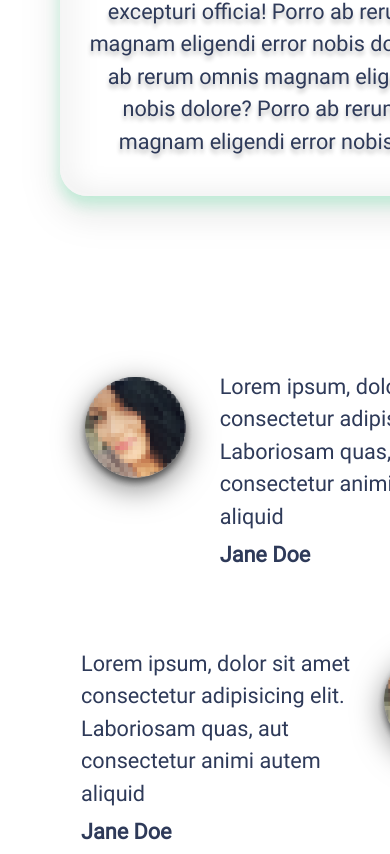
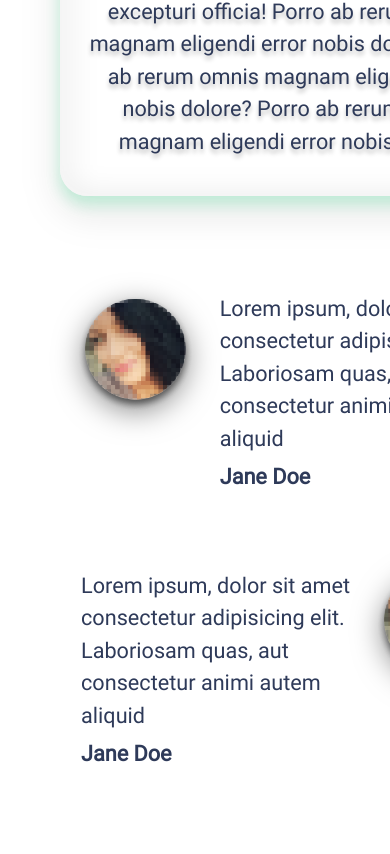
Before and after one commit to denosaur98/Tesonero, a React (Create React App) app: page / in a window 390 px wide. Shown: the part 1915-2769 px from the top of the page. After the commit the page ends 2691 px from the top, so only its background shows below. Built offline with nearby package versions, Linux system fonts and the light colour scheme.

Commit message:
mobileOk

```diff
--- a/src/components/sectionMain/SectionMain.module.css
+++ b/src/components/sectionMain/SectionMain.module.css
@@ -305,7 +305,7 @@
     margin-top: 133.333vw;
   }
   .section_container .p1 {
-    top: 270vw;
+    top: 250vw;
     text-align: left;
     position: absolute;
     width: 76.000vw;
@@ -324,13 +324,13 @@
     position: absolute;
     width: 30vw;
     height: 30vw;
-    top: 276vw;
+    top: 256vw;
     left: 26.667vw;
     background-size: cover;
     filter: drop-shadow(0px 8px 15px rgba(0, 0, 0, 0.5));
   }
   .section_container .photo_mini2 {
-    top: 304vw;
+    top: 283.5vw;
     background-image: url('./Rectangle\ 88.png');
     box-sizing: border-box;
     position: relative;
@@ -341,7 +341,7 @@
     filter: drop-shadow(0px 8px 15px rgba(0, 0, 0, 0.5));
   }
   .section_container .p2 {
-    top: 341vw;
+    top: 321vw;
     text-align: left;
     position: absolute;
     width: 76vw;
```
